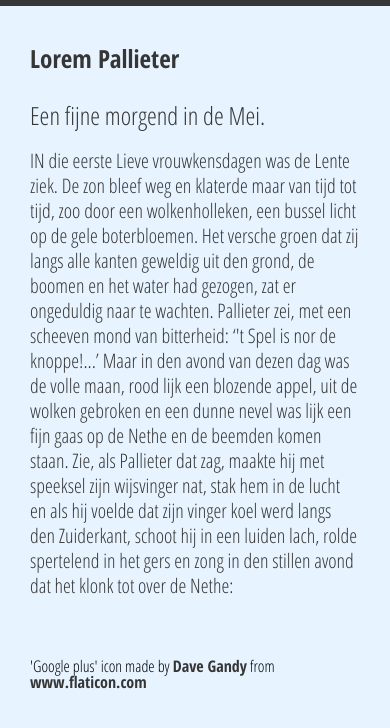
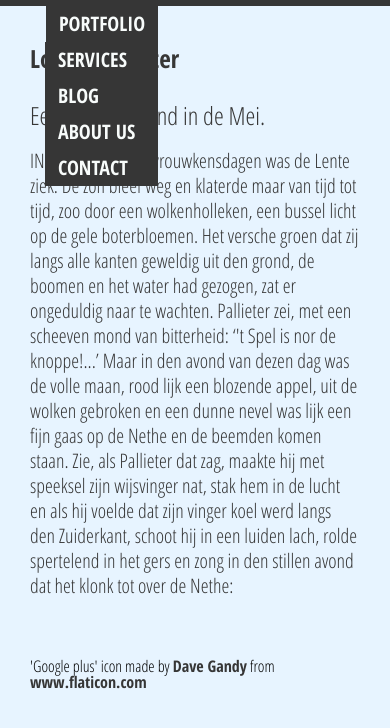
Before and after one commit to GreetVdL/syntra-CSSnavigationbar, a plain HTML site: page index.html in a window 390 px wide. Both pictures are taken after a click on the link 59 px from the left and 18 px from the top of the page. Shown: the part 30-758 px from the top of the page. Drawn offline with Linux system fonts and the light colour scheme.

Commit message:
display submenu on focus

```diff
--- a/css/index.css
+++ b/css/index.css
@@ -206,6 +206,7 @@ footer a:hover {
     flex-direction: column;
   }
 
+  #hamburgerlink:focus ~ li,
   #hamburgerlink:active ~ li {
     display: block;
     z-index: 1;
```
